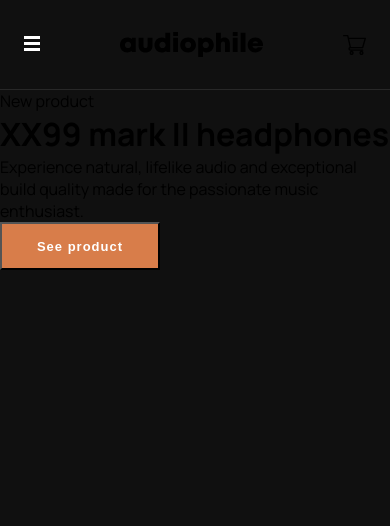
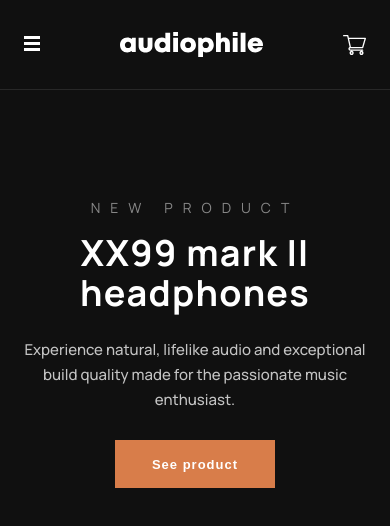
Before and after one commit to HeadYZ/Audiophile, a React (Vite) app: page / in a window 390 px wide. Shown: the top 526 px of the page. Built offline with nearby package versions, Linux system fonts and the light colour scheme.

Commit message:
style main page header on mobile, fix btn component styles

```diff
--- a/src/UI/Button.jsx
+++ b/src/UI/Button.jsx
@@ -1,3 +1,4 @@
+/* eslint-disable react/prop-types */
 import classes from './Button.module.scss'
 
 export default function Button({ btn, children, ...props }) {
--- a/src/UI/Button.module.scss
+++ b/src/UI/Button.module.scss
@@ -10,7 +10,9 @@
 		font-weight: bold;
 		letter-spacing: 0.1rem;
 		background: none;
+		border: none;
 		transition: color 0.3s, background-color 0.3s;
+		cursor: pointer;
 	}
 	&__1 {
 		background-color: $orange;
--- a/src/pages/HomePage.jsx
+++ b/src/pages/HomePage.jsx
@@ -5,11 +5,11 @@ export default function HomePage() {
 	return (
 		<>
 			<Outlet />
-			<header>
-				<div>
-					<span>New product</span>
-					<h1>XX99 mark II headphones</h1>
-					<p>
+			<header className={classes.header}>
+				<div className={classes.header__wrapper}>
+					<span className={classes.header__heading}>New product</span>
+					<h1 className={classes.header__product}>XX99 mark II headphones</h1>
+					<p className={classes['header__text-body']}>
 						Experience natural, lifelike audio and exceptional build quality made for the passionate music enthusiast.
 					</p>
 					<Button btn='1'>See product</Button>
--- a/src/pages/HomePage.module.scss
+++ b/src/pages/HomePage.module.scss
@@ -1,3 +1,34 @@
-.btn {
-	color: red;
+@use '../scss//typography.scss' as *;
+@use '../scss//colors.scss' as *;
+.header {
+	margin-top: 10.8rem;
+	padding: 0 2.3rem;
+	color: $white;
+	&__wrapper {
+		display: flex;
+		flex-direction: column;
+		justify-content: center;
+		align-items: center;
+		text-align: center;
+	}
+	&__heading {
+		margin-bottom: 1.6rem;
+		font-size: 1.4rem;
+		letter-spacing: 1rem;
+		font-weight: 400;
+		text-transform: uppercase;
+		opacity: 49.64%;
+	}
+	&__product {
+		margin-bottom: 2.4rem;
+		font-size: 3.6rem;
+		font-weight: bold;
+		letter-spacing: 1.29px;
+		line-height: 4rem;
+	}
+	&__text-body {
+		opacity: 0.75;
+		margin-bottom: 2.8rem;
+		@include text-body;
+	}
 }
--- a/src/pages/Navigation.module.scss
+++ b/src/pages/Navigation.module.scss
@@ -27,6 +27,9 @@
 	}
 	&__list {
 		display: none;
+	}
+	&__icon {
+		fill: $white;
 	}
 }
 
@@ -84,7 +87,6 @@
 			fill: $orange;
 		}
 		&__icon {
-			fill: $white;
 			transition: fill 0.3s;
 		}
 		&__icon:hover {
--- a/src/scss/typography.scss
+++ b/src/scss/typography.scss
@@ -57,7 +57,7 @@
 	color: rgb(216, 125, 74);
 }
 
-.text-body {
+@mixin text-body {
 	font-size: 1.5rem;
 	font-weight: 500;
 	line-height: 2.5rem;
```
